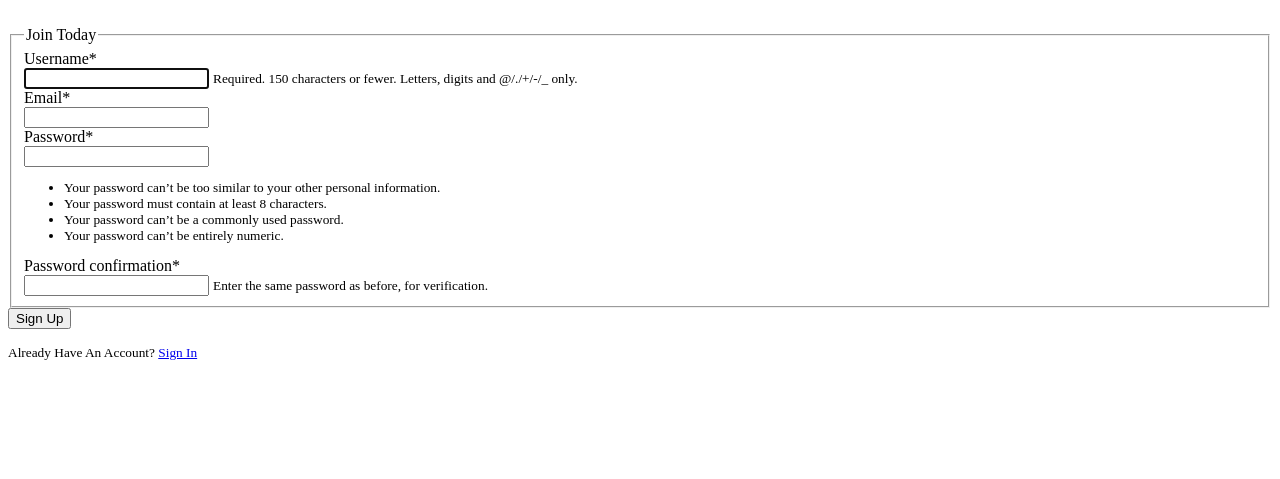
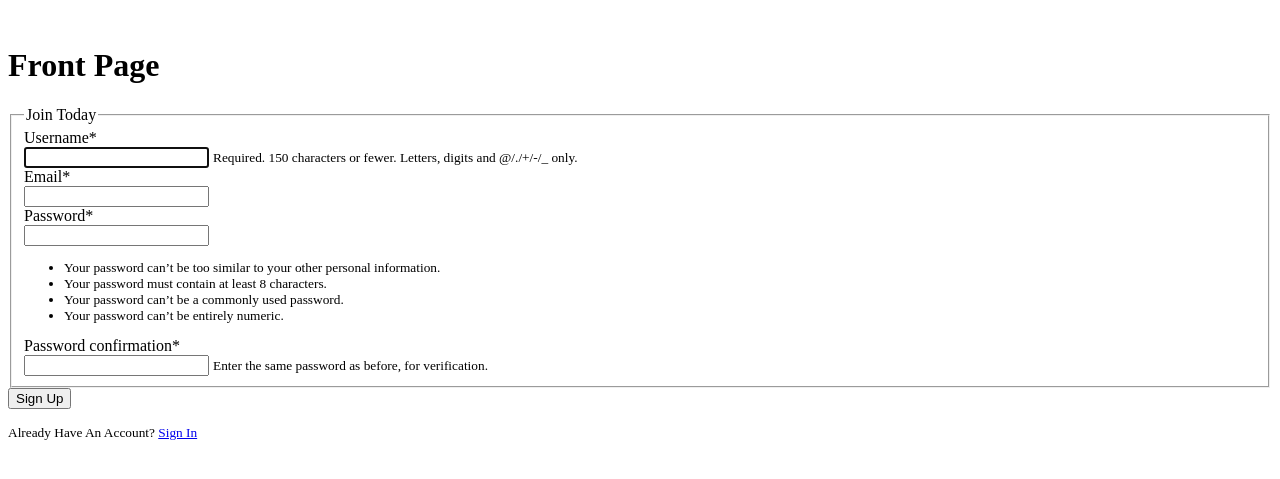
Before and after one commit to mat-brewer/CIS_440_Project, a Django app: page /register/ in a window 1280 px wide. Shown: the top 479 px of the page. Run offline with Django 3.2, Linux system fonts and the light colour scheme; some libraries are stand-ins or nearby versions.

Commit message:
git ignore part 6

```diff
--- a/CIS_440_Project/main/templates/main/index.html
+++ b/CIS_440_Project/main/templates/main/index.html
@@ -13,7 +13,7 @@
   </head>
 
     <body>
-
+        <h1>Front Page</h1>
         <div>
             {% if messages %}
                 {% for message in messages %}
--- a/CIS_440_Project/users/templates/users/logout.html
+++ b/CIS_440_Project/users/templates/users/logout.html
@@ -2,9 +2,9 @@
 {% load crispy_forms_tags %}
 
 {% block content %}
-    <h2 class="ml-5 mr-5">You have been logged out</h2>
+    <h2>You have been logged out</h2>
 
-    <div class="ml-5 mr-5 border-top pt-3">
+    <div>
             <small class="text-muted">
             <a href="{% url 'login' %}">Login Here</a>
             </small>
--- a/CIS_440_Project/users/templates/users/register.html
+++ b/CIS_440_Project/users/templates/users/register.html
@@ -2,19 +2,19 @@
 {% load crispy_forms_tags %}
 
 {% block content %}
-<div class="content-section">
-    <form class="form-group" method="POST">
+<div>
+    <form method="POST">
 	    {% csrf_token %}
 		    <fieldset>
-                    <legend class="border-bottom mb-4">Join Today</legend>
+                    <legend>Join Today</legend>
                     {{ form|crispy }}
             </fieldset>
-            <div class="form-group">
-                <button class="btn btn-reg" type="submit">Sign Up</button>
+            <div>
+                <button type="submit">Sign Up</button>
             </div>
     </form>
-    <div class="border-top pt-3 form-group">
-            <small class="text-muted">
+    <div>
+            <small>
                 Already Have An Account? <a class="ml-2" href="{% url 'login' %}">Sign In</a>
             </small>
     </div>
```
Also changed, not shown: CIS_440_Project/users/templates/users/login.html (+6 -6 lines), CIS_440_Project/db.sqlite3, 1 other file.
